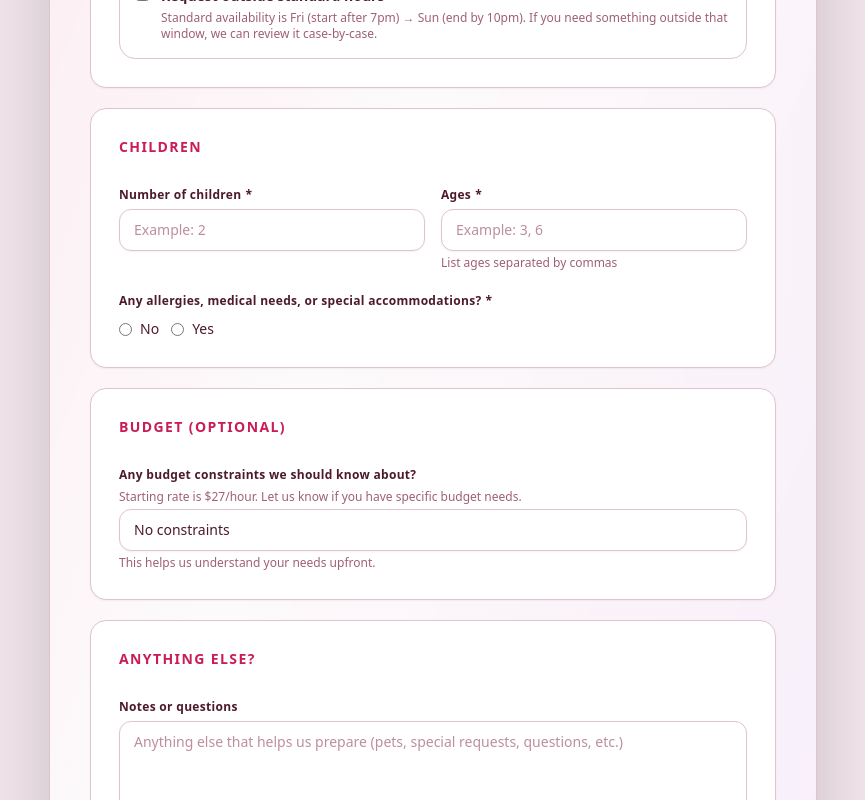
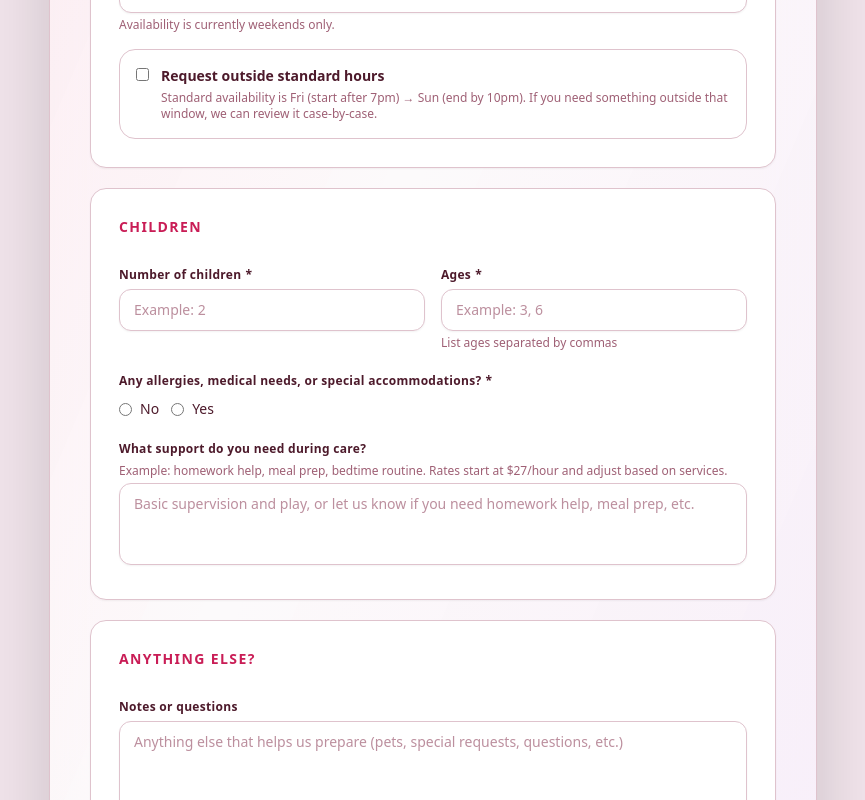
Before and after one commit to raczniakservices/kaitlyn-nanny-landing, a Next.js app in the folder apps/kaitlyn-nanny/: page / in a window 1280 px wide. Shown: the part 2735-3535 px from the top of the page, without its empty margins (207-1072 px from the left). Built offline with nearby package versions, Linux system fonts and the light colour scheme.

Commit message:
Replace budget field with services needed field, add services FAQ, update email template

```diff
--- a/apps/kaitlyn-nanny/app/actions/submitIntake.ts
+++ b/apps/kaitlyn-nanny/app/actions/submitIntake.ts
@@ -1,9 +1,6 @@
 "use server";
 
-import fs from "node:fs/promises";
-import os from "node:os";
-import path from "node:path";
-import { saveKaitlynIntake } from "../../lib/db";
+import { saveKaitlynIntake, saveKaitlynIntakeFallback } from "../../lib/db";
 
 type IntakeState =
   | { ok: true; id: string }
@@ -86,14 +83,14 @@ function validate(formData: FormData) {
   const ages = getString(formData, "ages");
   const hasAllergiesOrNeeds = getString(formData, "hasAllergiesOrNeeds");
   const allergiesNotes = getString(formData, "allergiesNotes");
-  const budgetRange = getString(formData, "budgetRange");
+  const servicesNeeded = getString(formData, "servicesNeeded");
 
   if (!["New", "Returning"].includes(familyType)) {
     fieldErrors.familyType = "Please select new or returning family.";
   }
 
   if (familyType === "New") {
-    const allowedReferral = ["Celebree", "Word of mouth", "Facebook/Instagram", "Google", "Other"];
+    const allowedReferral = ["Word of mouth", "Facebook/Instagram", "Google", "Other"];
     if (!allowedReferral.includes(referralSource)) {
       fieldErrors.referralSource = "Please select how you heard about Kaitlyn.";
     }
@@ -115,7 +112,6 @@ function validate(formData: FormData) {
     // optional attribution for returning; validate only if provided
     if (referralSource) {
       const allowedReferralReturning = [
-        "Celebree",
         "Word of mouth",
         "Facebook/Instagram",
         "Google",
@@ -210,34 +206,7 @@ function validate(formData: FormData) {
   if (hasAllergiesOrNeeds === "Yes" && !allergiesNotes)
     fieldErrors.allergiesNotes = "Please provide details about allergies or needs.";
 
-  if (!["$27-$30/hr", "$30-$35/hr", "$35+/hr", "Not sure"].includes(budgetRange))
-    fieldErrors.budgetRange = "Please select a budget range.";
-
   return { ok: Object.keys(fieldErrors).length === 0, fieldErrors };
-}
-
-async function appendSubmission(submission: unknown) {
-  const id = `intake_${Date.now()}`;
-
-  const isProd = process.env.NODE_ENV === "production";
-  const dir = isProd ? os.tmpdir() : path.join(process.cwd(), "data");
-  const filePath = path.join(dir, "intakes.json");
-
-  await fs.mkdir(dir, { recursive: true });
-
-  let existing: unknown[] = [];
-  try {
-    const raw = await fs.readFile(filePath, "utf8");
-    const parsed = JSON.parse(raw);
-    if (Array.isArray(parsed)) existing = parsed;
-  } catch {
-    // first run, create file
-  }
-
-  existing.push({ id, createdAt: new Date().toISOString(), submission });
-  await fs.writeFile(filePath, JSON.stringify(existing, null, 2), "utf8");
-
-  return id;
 }
 
 async function maybeSendEmails(payload: Record<string, unknown>) {
@@ -248,7 +217,7 @@ async function maybeSendEmails(payload: Record<string, unknown>) {
   if (!resendKey || !to || !from) return;
 
   async function sendEmail(args: { to: string[]; subject: string; text: string }) {
-    await fetch("https://api.resend.com/emails", {
+    const res = await fetch("https://api.resend.com/emails", {
       method: "POST",
       headers: {
         Authorization: `Bearer ${resendKey}`,
@@ -261,6 +230,10 @@ async function maybeSendEmails(payload: Record<string, unknown>) {
         text: args.text
       })
     });
+    if (!res.ok) {
+      const body = await res.text().catch(() => "");
+      throw new Error(`Resend email failed (${res.status}): ${body || res.statusText}`);
+    }
   }
 
   const subject = `Care request: ${String(payload.parentName || "Intake")} ${payload.familyType === "Returning" ? "(RETURNING)" : "(NEW)"}`;
@@ -316,8 +289,10 @@ async function maybeSendEmails(payload: Record<string, unknown>) {
     sections.push(`Details: ${payload.allergiesNotes ?? ""}`);
   }
 
-  sections.push("\n=== BUDGET ===");
-  sections.push(`Range: ${payload.budgetRange ?? ""}`);
+  if (payload.servicesNeeded) {
+    sections.push("\n=== SERVICES NEEDED ===");
+    sections.push(`${payload.servicesNeeded}`);
+  }
 
   sections.push("\n=== NOTES ===");
   sections.push(`${payload.notes ?? "(none)"}`);
@@ -395,14 +370,14 @@ export async function submitIntake(
     hasAllergiesOrNeeds: getString(formData, "hasAllergiesOrNeeds"),
     allergiesNotes: getString(formData, "allergiesNotes"),
 
-    budgetRange: getString(formData, "budgetRange"),
+    servicesNeeded: getString(formData, "servicesNeeded"),
 
     notes: getString(formData, "notes")
   };
 
   // Step 3: store submission
   const dbId = await saveKaitlynIntake(payload as any).catch(() => null);
-  const id = dbId || (await appendSubmission(payload));
+  const id = dbId || (await saveKaitlynIntakeFallback(payload));
 
   // Step 4: send email
   try {
--- a/apps/kaitlyn-nanny/app/admin/kaitlyn-intakes/[id]/page.tsx
+++ b/apps/kaitlyn-nanny/app/admin/kaitlyn-intakes/[id]/page.tsx
@@ -9,6 +9,11 @@ type Intake = {
   created_at: string;
   payload: Record<string, any>;
 };
+
+type StorageMeta =
+  | { source: "postgres"; usedFallback: false }
+  | { source: "file"; usedFallback: false; reason: string }
+  | { source: "file"; usedFallback: true; reason: string };
 
 function fmt(dt: string) {
   try {
@@ -42,6 +47,7 @@ export default function KaitlynIntakeDetailPage() {
   const [loading, setLoading] = useState(true);
   const [error, setError] = useState("");
   const [data, setData] = useState<Intake | null>(null);
+  const [meta, setMeta] = useState<StorageMeta | null>(null);
 
   useEffect(() => {
     if (!id) return;
@@ -56,6 +62,7 @@ export default function KaitlynIntakeDetailPage() {
         const json = await res.json().catch(() => ({}));
         if (!res.ok || !json.ok) throw new Error(json.error || "Failed to load");
         if (ok) setData(json.intake);
+        if (ok) setMeta(json.meta || null);
       } catch (e: any) {
         if (ok) setError(String(e?.message || e));
       } finally {
@@ -97,6 +104,14 @@ export default function KaitlynIntakeDetailPage() {
             <div className="mt-2 text-xs font-semibold text-slate-500">
               <span className="font-extrabold">ID:</span> {data.id}
             </div>
+            {meta ? (
+              <div className="mt-2 text-xs font-semibold text-slate-700">
+                <span className="font-extrabold text-slate-900">Storage:</span>{" "}
+                {meta.source === "postgres" ? "Postgres (persistent)" : "File fallback (may be temporary)"}
+                {meta.source === "file" ? <span className="text-slate-500"> · {meta.reason}</span> : null}
+                {meta.usedFallback ? <span className="ml-1 text-amber-700">· using fallback right now</span> : null}
+              </div>
+            ) : null}
 
             <Row k="parentName" v={data.payload?.parentName} />
             <Row k="email" v={data.payload?.email} />
@@ -129,7 +144,7 @@ export default function KaitlynIntakeDetailPage() {
             <Row k="hasAllergiesOrNeeds" v={data.payload?.hasAllergiesOrNeeds} />
             <Row k="allergiesNotes" v={data.payload?.allergiesNotes} />
 
-            <Row k="budgetRange" v={data.payload?.budgetRange} />
+            <Row k="servicesNeeded" v={data.payload?.servicesNeeded} />
             <Row k="notes" v={data.payload?.notes} />
           </div>
         ) : null}
--- a/apps/kaitlyn-nanny/app/page.tsx
+++ b/apps/kaitlyn-nanny/app/page.tsx
@@ -150,6 +150,11 @@ export default function Page() {
                   </div>
 
                   <div>
+                    <p className="text-sm font-bold text-[hsl(var(--text))]">What services do you provide?</p>
+                    <p className="mt-1 text-sm text-[hsl(var(--text))]/80">Beyond supervision and play, I help with homework, meal prep, bedtime routines, light tidying, and educational activities. Just let me know what you need in the booking form!</p>
+                  </div>
+
+                  <div>
                     <p className="text-sm font-bold text-[hsl(var(--text))]">Do you have CPR certification?</p>
                     <p className="mt-1 text-sm text-[hsl(var(--text))]/80">Yes! I&apos;m both CPR and First Aid certified.</p>
                   </div>
--- a/apps/kaitlyn-nanny/components/IntakeForm.tsx
+++ b/apps/kaitlyn-nanny/components/IntakeForm.tsx
@@ -53,7 +53,7 @@ type FormValues = {
     hasAllergiesOrNeeds: "Yes" | "No" | "";
     allergiesNotes: string;
 
-    budgetRange: "$27-$30/hr" | "$30-$35/hr" | "$35+/hr" | "Not sure" | "";
+    servicesNeeded: string;
 
     notes: string;
 };
@@ -94,7 +94,7 @@ const initial: FormValues = {
     hasAllergiesOrNeeds: "",
     allergiesNotes: "",
 
-    budgetRange: "",
+    servicesNeeded: "",
 
     notes: ""
 };
@@ -412,8 +412,6 @@ function validateAll(v: FormValues): ClientErrors {
     if (v.hasAllergiesOrNeeds === "Yes" && !v.allergiesNotes.trim()) {
         e.allergiesNotes = "Please provide details.";
     }
-
-    // Budget is optional; we collect it for context only.
 
     return e;
 }
@@ -1078,27 +1076,17 @@ export function IntakeForm() {
                                     <FieldError msg={clientErrors.allergiesNotes} />
                                 </div>
                             )}
-                        </div>
-                    </SectionCard>
 
-                    {/* Budget */}
-                    <SectionCard title="Budget (optional)">
-                        <div className="space-y-4">
                             <div>
-                                <FieldLabel>Any budget constraints we should know about?</FieldLabel>
-                                <Hint>Starting rate is $27/hour. Let us know if you have specific budget needs.</Hint>
-                                <Select
-                                    name="budgetRange"
-                                    value={values.budgetRange}
-                                    onChange={(e) => setValues((v) => ({ ...v, budgetRange: e.target.value as any }))}
-                                >
-                                    <option value="">No constraints</option>
-                                    <option value="$27-$30/hr">Prefer $27-$30/hr</option>
-                                    <option value="$30-$35/hr">Flexible up to $35/hr</option>
-                                    <option value="$35+/hr">$35+/hr is fine</option>
-                                    <option value="Not sure">Want to discuss</option>
-                                </Select>
-                                <Hint>This helps us understand your needs upfront.</Hint>
+                                <FieldLabel>What support do you need during care?</FieldLabel>
+                                <Hint>Example: homework help, meal prep, bedtime routine. Rates start at $27/hour and adjust based on services.</Hint>
+                                <Textarea
+                                    name="servicesNeeded"
+                                    rows={3}
+                                    value={values.servicesNeeded}
+                                    onChange={(e) => setValues((v) => ({ ...v, servicesNeeded: e.target.value }))}
+                                    placeholder="Basic supervision and play, or let us know if you need homework help, meal prep, etc."
+                                />
                             </div>
                         </div>
                     </SectionCard>
```
